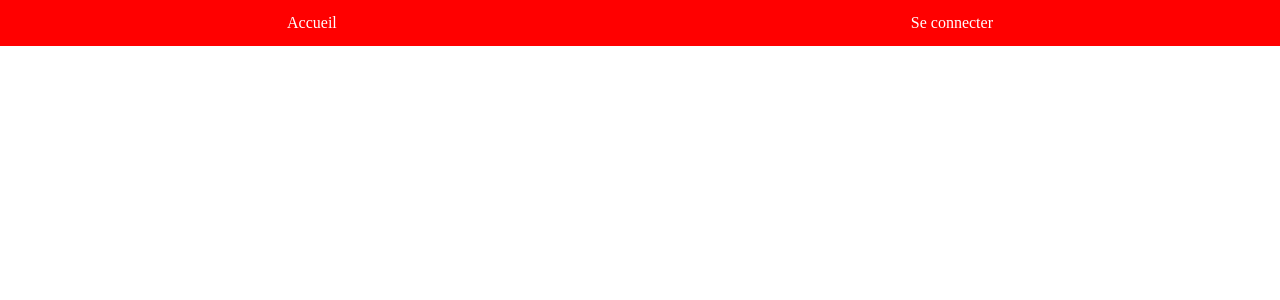
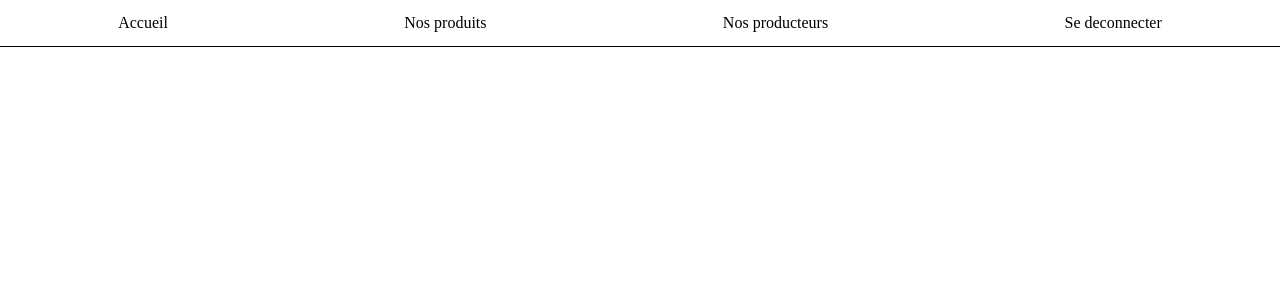
Before and after one commit to taniaolivia/atelier_BOULET_TURLAN_OLIVIA_WANG, a PHP site: template src/Vue/base.html.twig in a window 1280 px wide. Shown: the top 300 px of the page. Run offline with PHP 8.4, Linux system fonts and the light colour scheme; the template is opened without the code that fills it, so the values that code supplies are empty; some libraries are stand-ins or nearby versions.

Commit message:
Début du design de l'accueil et de la navbar

```diff
--- a/config/routes.php
+++ b/config/routes.php
@@ -6,5 +6,5 @@ use Slim\Views\Twig;
 
 
 $app->get('/',function ($request, $response, array $args){
-    return $this->get(Twig::class)->render($response,"home/index.html.twig",["session"=>$_SESSION]);
+    return $this->get(Twig::class)->render($response,"home/index.html.twig");
 });
--- a/public/css/style.css
+++ b/public/css/style.css
@@ -1470,4 +1470,34 @@ Tailles
   vertical-align: unset !important;
 }
 
+.flex-ul-white {
+  margin: 0;
+  padding: 0;
+  display: flex;
+  flex-direction: row;
+  justify-content: space-around;
+  align-items: center;
+  background-color: white;
+}
+
+.flex-li-dark {
+  list-style-type: none;
+  text-align: center;
+  margin: 15px;
+  text-decoration: none;
+}
+.flex-li-dark a {
+  text-decoration: none;
+  color: black;
+}
+
+@media (max-width: 819px) {
+  .flex-ul-white {
+    flex-direction: column;
+  }
+}
+nav {
+  border-bottom: 1px solid black;
+}
+
 /*# sourceMappingURL=style.css.map */
--- a/public/scss/_build.scss
+++ b/public/scss/_build.scss
@@ -64,7 +64,7 @@
     @include flex-ul($primary);
 }
 .flex-li{
-    @include flex-li;
+    @include flex-li($white);
 }
 
 /*
--- a/public/scss/_nav.scss
+++ b/public/scss/_nav.scss
@@ -7,13 +7,13 @@
     align-items: center;
     background-color: $theme-color;
 }
-@mixin flex-li{
+@mixin flex-li($color){
     list-style-type: none;
     text-align: center;
     margin: 15px;
     text-decoration: none;
     & a{
         text-decoration: none;
-        color: white;
+        color: $color;
     }
 }
--- a/public/scss/_rules.scss
+++ b/public/scss/_rules.scss
@@ -0,0 +1,14 @@
+.flex-ul-white{
+    @include flex-ul($white);
+}
+.flex-li-dark{
+    @include flex-li($black);
+}
+@media (max-width : $s - 1) {
+    .flex-ul-white{
+        flex-direction: column;
+    }
+}
+nav{
+    border-bottom: 1px solid black;
+}
--- a/src/Vue/navbar.html.twig
+++ b/src/Vue/navbar.html.twig
@@ -1,25 +1,22 @@
 <nav>
-<ul class="flex-ul-danger">
-      <li class="flex-li">
+  <ul class="flex-ul-white">
+      <li class="flex-li-dark">
         <a class="" href="/">Accueil</a>
       </li>
       {% if session.user %}
-        <li class="flex-li">
+        <li class="flex-li-dark">
+          <a class="" href="/signin">Se connecter</a>
+        </li>
+      {% else %}
+        <li class="flex-li-dark">
           <a class="" href="/contact">Nos produits</a>
         </li>
-        <li class="flex-li">
+        <li class="flex-li-dark">
           <a class="" href="/group">Nos producteurs</a>
         </li>
-        <li class="flex-li">
+        <li class="flex-li-dark">
           <a class="" href="/signout">Se deconnecter</a>
         </li>
-      {% else %}
-        <li class="flex-li">
-          <a class="" href="/signin">Se connecter</a>
-        </li>
       {% endif %}
-
-
-
-    </ul>
+  </ul>
 </nav>
```
Also changed, not shown: 1 other file.
